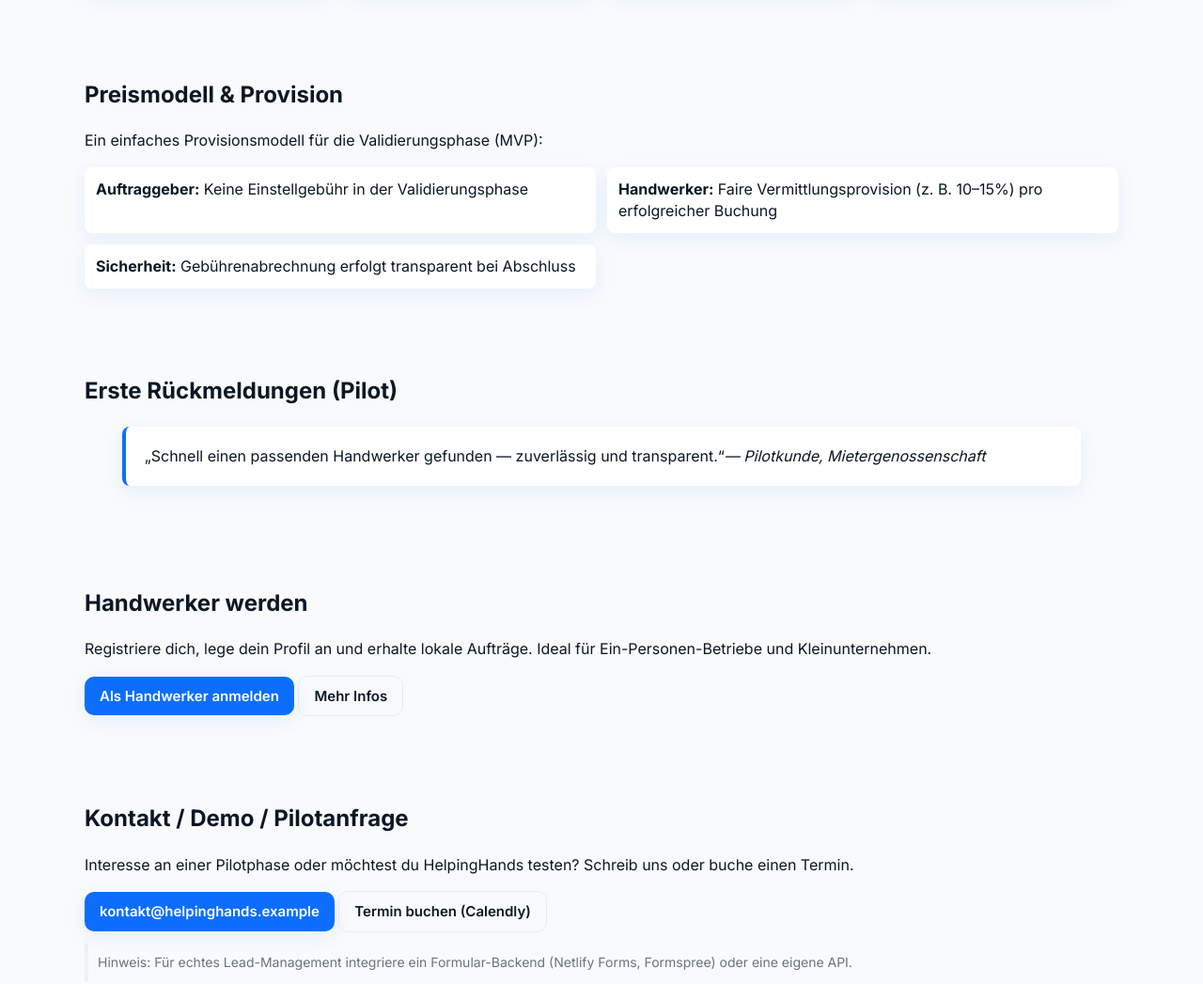
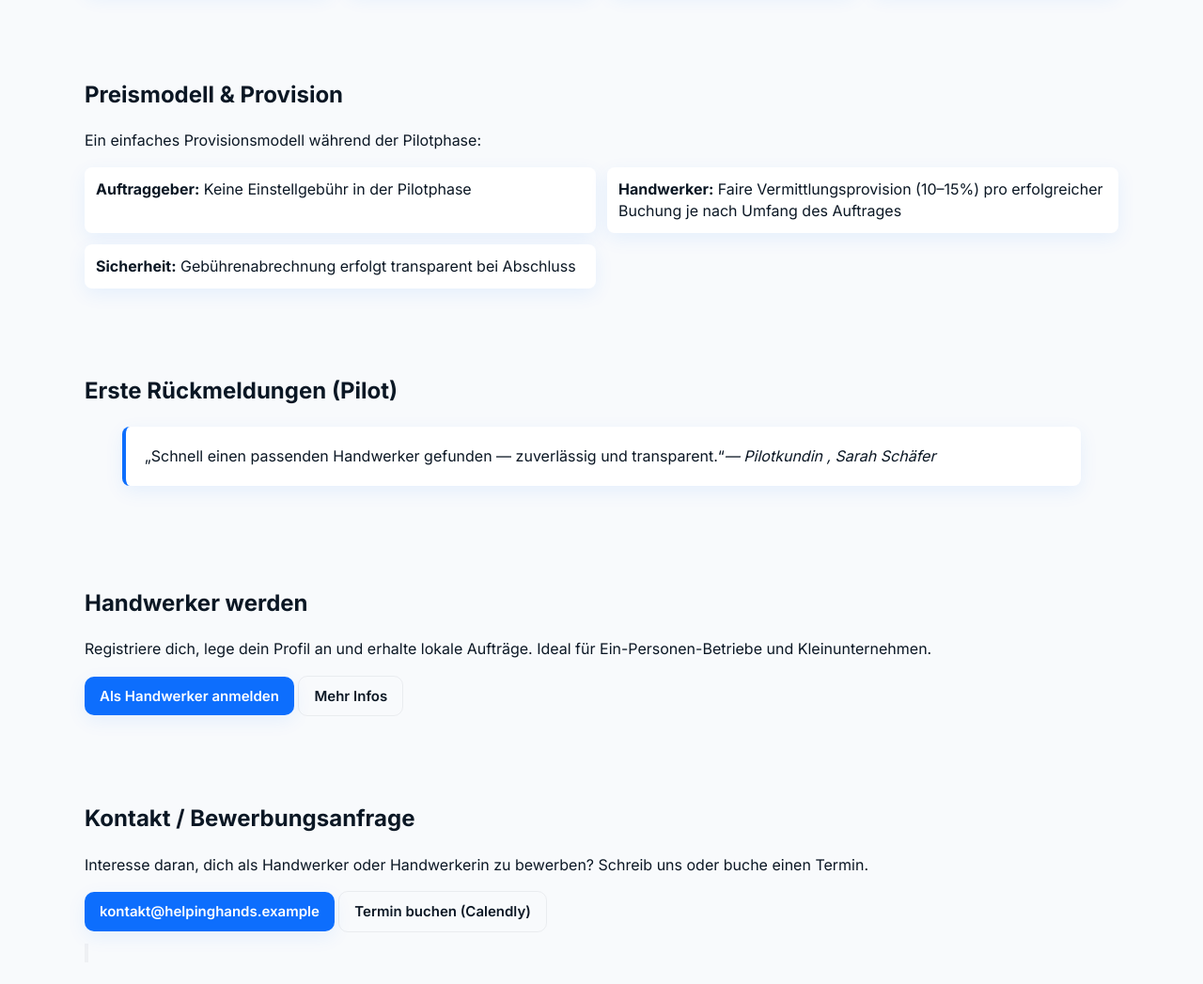
Before and after one commit to ilaydakazanci-del/PM3, a plain HTML site: page index.html in a window 1280 px wide. Shown: the part 1220-2267 px from the top of the page at 94% size. Drawn offline with Linux system fonts and the light colour scheme.

Commit message:
Update pricing and contact section text

```diff
--- a/index.html
+++ b/index.html
@@ -126,10 +126,10 @@
 
     <section id="pricing" class="container pricing">
       <h2>Preismodell & Provision</h2>
-      <p class="muted">Ein einfaches Provisionsmodell für die Validierungsphase (MVP):</p>
+      <p class="muted">Ein einfaches Provisionsmodell während der Pilotphase:</p>
       <ul class="feature-list">
-        <li><strong>Auftraggeber:</strong> Keine Einstellgebühr in der Validierungsphase</li>
-        <li><strong>Handwerker:</strong> Faire Vermittlungsprovision (z. B. 10–15%) pro erfolgreicher Buchung</li>
+        <li><strong>Auftraggeber:</strong> Keine Einstellgebühr in der Pilotphase</li>
+        <li><strong>Handwerker:</strong> Faire Vermittlungsprovision (10–15%) pro erfolgreicher Buchung je nach Umfang des Auftrages</li>
         <li><strong>Sicherheit:</strong> Gebührenabrechnung erfolgt transparent bei Abschluss</li>
       </ul>
     </section>
@@ -137,7 +137,7 @@
     <section class="testimonials container" aria-label="Kundenstimmen">
       <h2>Erste Rückmeldungen (Pilot)</h2>
       <blockquote>
-        „Schnell einen passenden Handwerker gefunden — zuverlässig und transparent.“<cite>— Pilotkunde, Mietergenossenschaft</cite>
+        „Schnell einen passenden Handwerker gefunden — zuverlässig und transparent.“<cite>— Pilotkundin , Sarah Schäfer </cite>
       </blockquote>
     </section>
 
@@ -151,15 +151,15 @@
     </section>
 
     <section id="contact" class="contact container">
-      <h2>Kontakt / Demo / Pilotanfrage</h2>
-      <p>Interesse an einer Pilotphase oder möchtest du HelpingHands testen? Schreib uns oder buche einen Termin.</p>
+      <h2>Kontakt / Bewerbungsanfrage</h2>
+      <p>Interesse daran, dich als Handwerker oder Handwerkerin zu bewerben? Schreib uns oder buche einen Termin.</p>
       <div class="contact-actions">
         <a class="btn btn-primary" href="mailto:kontakt@helpinghands.example?subject=Pilotphase%20/ %20Demo">kontakt@helpinghands.example</a>
         <a class="btn btn-ghost" href="https://calendly.com/helpinghands/demo" target="_blank" rel="noopener">Termin buchen (Calendly)</a>
       </div>
 
       <aside class="note">
-        Hinweis: Für echtes Lead-Management integriere ein Formular-Backend (Netlify Forms, Formspree) oder eine eigene API.
+
       </aside>
     </section>
   </main>
```
